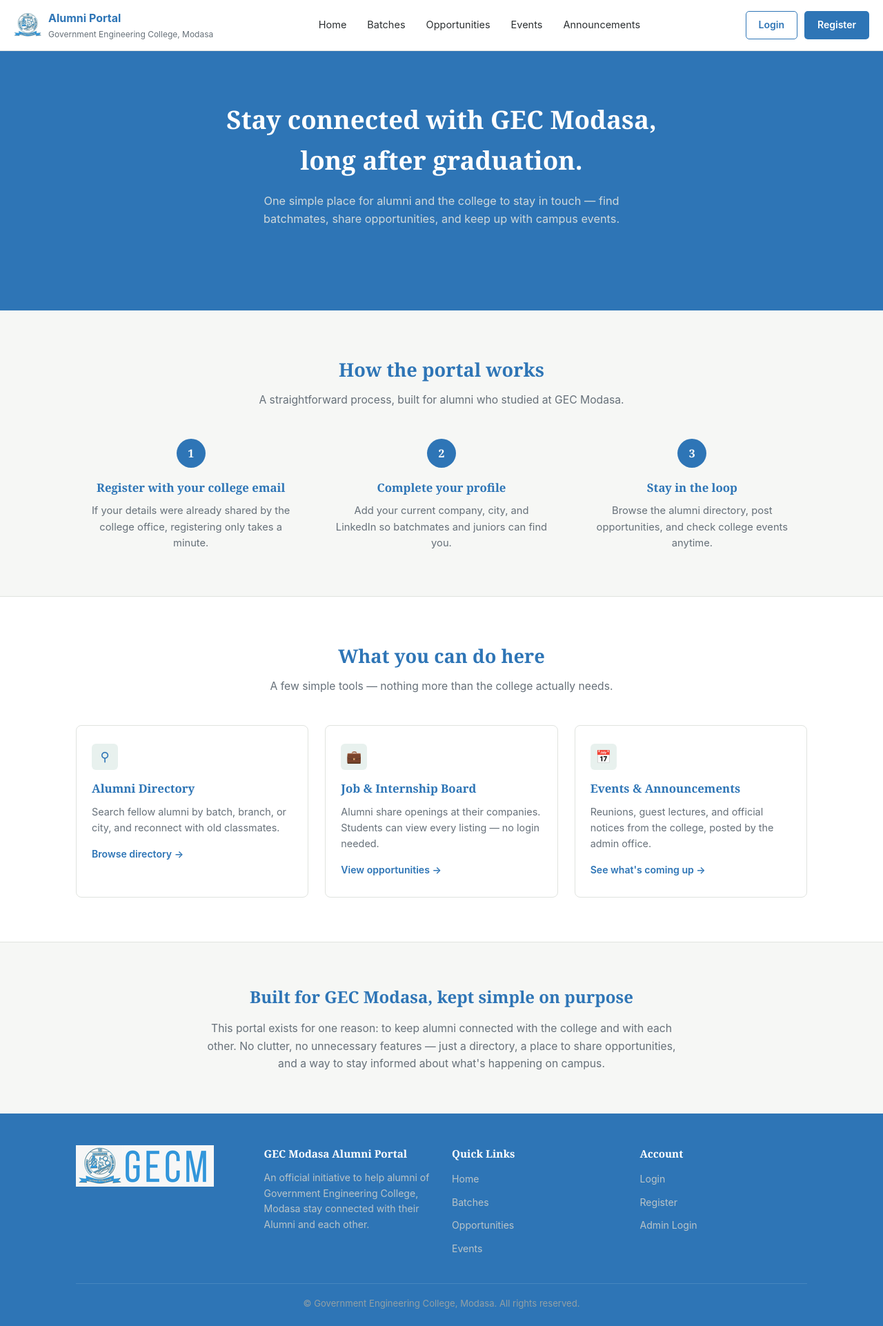
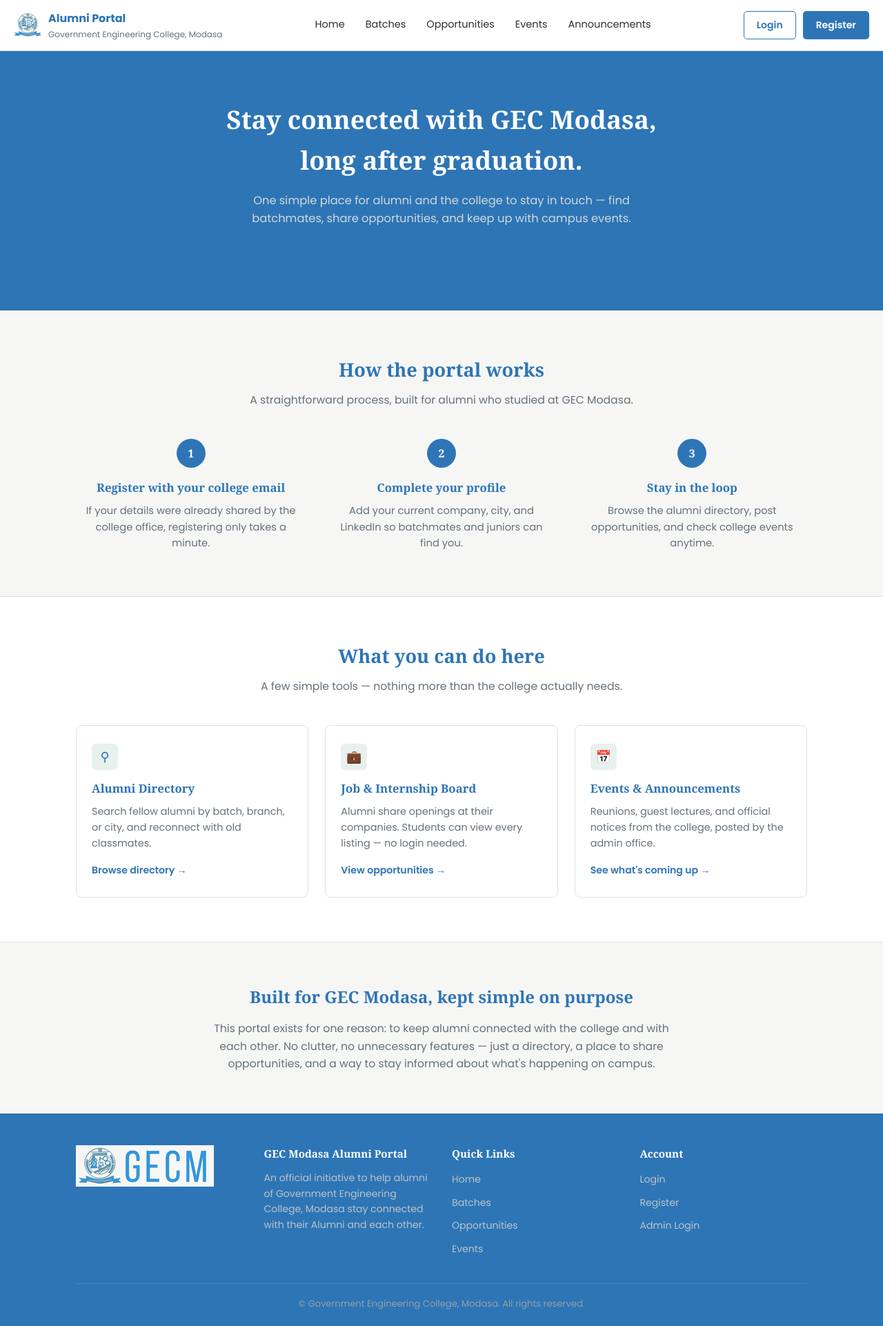
Before and after one commit to GohelBhargav13/AlumniConnect, a PHP site: page /SE_Project/alumni/landing.php in a window 1280 px wide. Shown: the whole page at 69% size. Run offline with PHP 8.4, Linux system fonts and the light colour scheme.

Commit message:
fix: some UI updates

```diff
--- a/alumni/alumni_dashboard.php
+++ b/alumni/alumni_dashboard.php
@@ -356,7 +356,7 @@ try {
               <div class="card p-3 h-100">
                 <h6 class="text-primary">GitHub</h6>
                 <?php if (!empty($user_data_fetched['alumni_github_link'])): ?>
-                  <a href="<?= htmlspecialchars($user_data_fetched['alumni_github_link']) ?>" target="_blank"><?= htmlspecialchars($user_data_fetched['alumni_github_link']) ?></a>
+                  <a href="<?= htmlspecialchars($user_data_fetched['alumni_github_link']) ?>" target="_blank"><i class="fa-solid fa-link"></i>Github Link</a>
                 <?php else: ?>
                   <p class="text-muted">#NoGitHubLink</p>
                 <?php endif; ?>
@@ -369,7 +369,7 @@ try {
               <div class="card p-3 h-100">
                 <h6 class="text-info" style="margin-top: 8px;">LinkedIn</h6>
                 <?php if (!empty($user_data_fetched['alumni_linkedin_link'])): ?>
-                  <a href="<?= htmlspecialchars($user_data_fetched['alumni_linkedin_link']) ?>" target="_blank" style="margin-top: 12px;"><?= htmlspecialchars($user_data_fetched['alumni_linkedin_link']) ?></a>
+                  <a href="<?= htmlspecialchars($user_data_fetched['alumni_linkedin_link']) ?>" target="_blank" style="margin-top: 12px;"><i class="fa-solid fa-link"></i>Linkedin Link</a>
                 <?php else: ?>
                   <p class="text-muted">#NoLinkedInLink</p>
                 <?php endif; ?>
--- a/alumni/footer.php
+++ b/alumni/footer.php
@@ -34,7 +34,7 @@ $alumni_id = $_SESSION["alumni_id"] ?? null;
         }
 
         body {
-            font-family: -apple-system, "Segoe UI", Arial, sans-serif;
+             font-family: 'Poppins', sans-serif;
             background: var(--bg);
             color: var(--text);
             line-height: 1.6;
--- a/alumni/landing.php
+++ b/alumni/landing.php
@@ -11,6 +11,7 @@ include "./alumni_favicon.php";
 <head>
   <meta charset="UTF-8" />
   <meta name="viewport" content="width=device-width, initial-scale=1.0" />
+  <link href="https://fonts.googleapis.com/css2?family=Poppins:wght@300;400;600&display=swap" rel="stylesheet">
   <title>GEC Modasa Alumni Portal</title>
   <link rel="icon" type="image/png" href="../assets/gec_favicon.png">
   <style>
@@ -33,7 +34,7 @@ include "./alumni_favicon.php";
     }
 
     body {
-  font-family: -apple-system, "Segoe UI", Arial, sans-serif;
+      font-family: 'Poppins', sans-serif;
       background: var(--bg);
       color: var(--text);
       line-height: 1.6;
--- a/alumni/navbar.php
+++ b/alumni/navbar.php
@@ -11,6 +11,7 @@ $alumni_id = $_SESSION["alumni_id"] ?? null;
 <head>
     <meta charset="UTF-8">
     <meta name="viewport" content="width=device-width, initial-scale=1.0">
+    <link href="https://fonts.googleapis.com/css2?family=Poppins:wght@300;400;600&display=swap" rel="stylesheet">
     <title>Navbar</title>
     <style>
         :root {
@@ -32,7 +33,7 @@ $alumni_id = $_SESSION["alumni_id"] ?? null;
         }
 
         body {
-            font-family: -apple-system, "Segoe UI", Arial, sans-serif;
+            font-family: 'Poppins', sans-serif;
             background: var(--bg);
             color: var(--text);
             line-height: 1.6;
```
Lines whose indentation alone changed are shown as unchanged.
